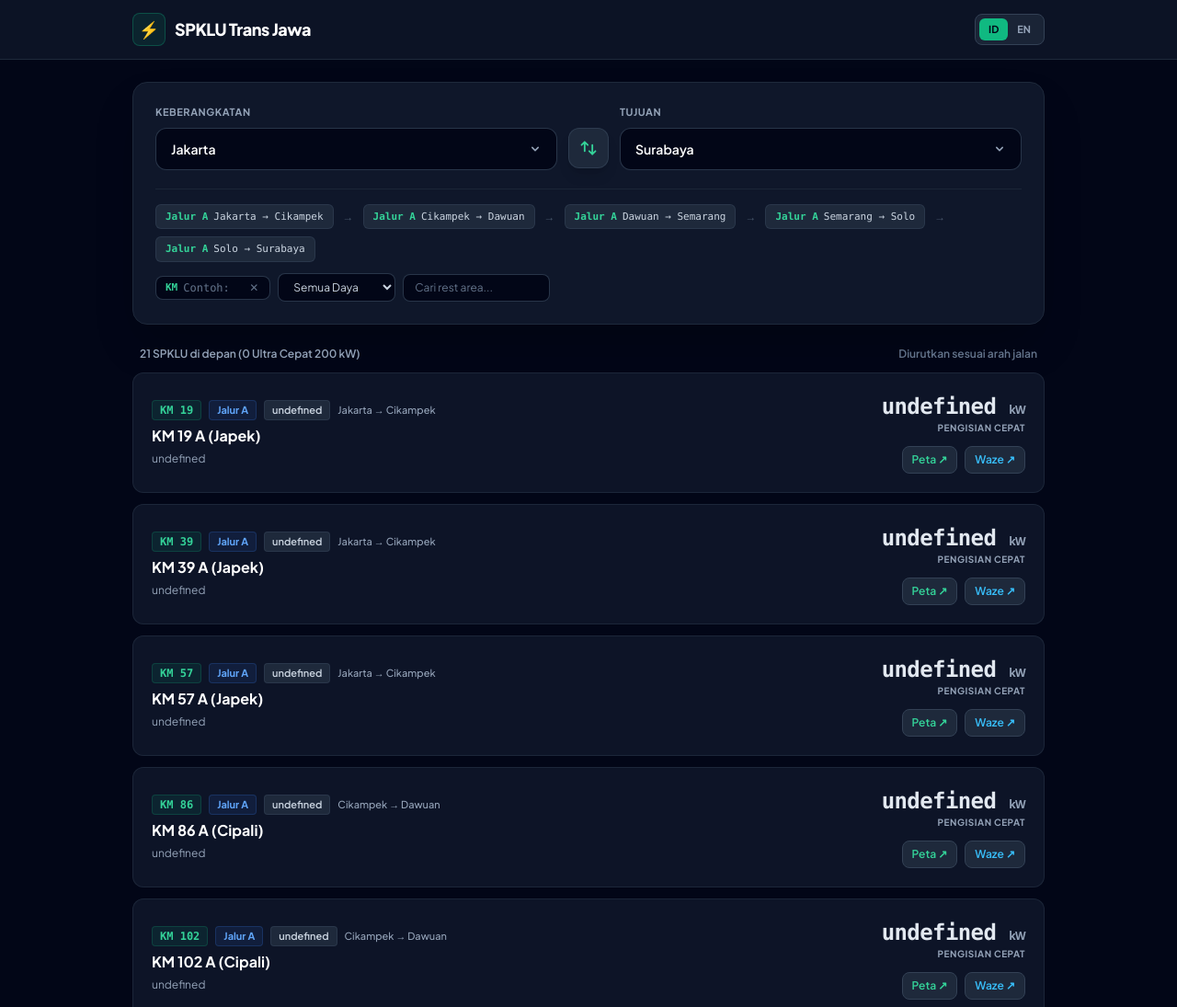
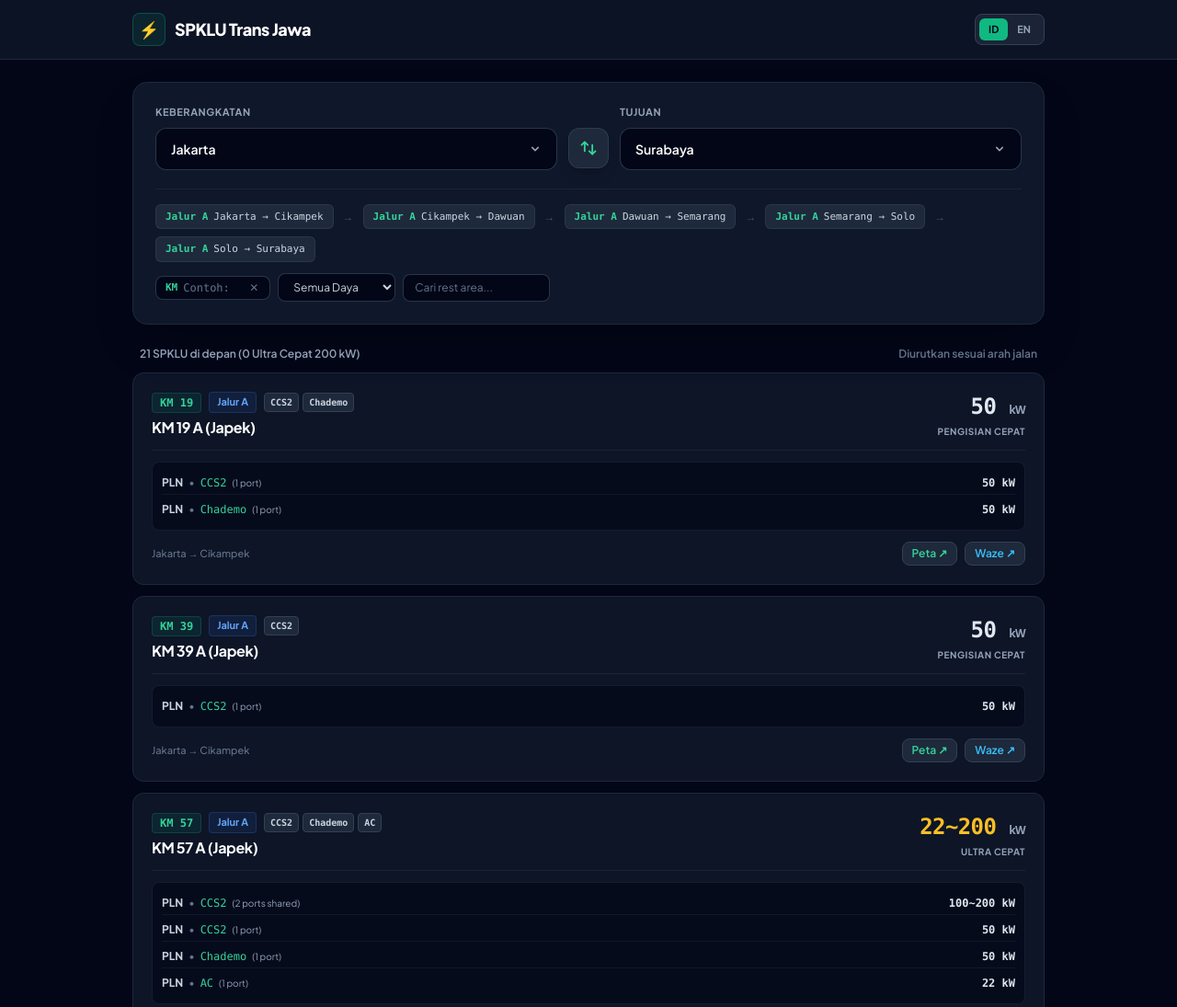
Before and after one commit to baratimur/transjava-ev, a plain HTML site: page index.html in a window 1280 px wide. Shown: the top 1095 px of the page at 92% size. Drawn offline with nearby package versions, Linux system fonts and the light colour scheme.

Commit message:
Update index.html

```diff
--- a/index.html
+++ b/index.html
@@ -309,14 +309,44 @@
         return;
       }
 
+      // Filter logic updated to check highest_power
+if (powerLimit !== "all") {
+  const minKW = parseInt(powerLimit, 10);
+  matchedStations = matchedStations.filter(s => s.highest_power >= minKW);
+}
+
+// Card Renderer
 resultsContainer.innerHTML = matchedStations.map(s => {
   let powerLabel = t('fast_charger');
-        if (s.power >= 200) powerLabel = t('ultra_fast');
-        else if (s.power >= 100) powerLabel = t('rapid');
+  if (s.highest_power >= 200) powerLabel = t('ultra_fast');
+  else if (s.highest_power >= 100) powerLabel = t('rapid');
+
+  // Generate connector type tags
+  const typePills = (s.types || []).map(tp => `
+    <span class="text-[10px] font-bold font-mono px-1.5 py-0.5 rounded bg-slate-800 text-slate-300 border border-slate-700">
+      ${tp}
+    </span>
+  `).join("");
+
+  // Generate detailed list of chargers & ports
+  const chargerRows = (s.chargers || []).map(c => `
+    <div class="flex items-center justify-between text-xs py-1 border-b border-slate-800/40 last:border-0">
+      <div class="flex items-center gap-1.5">
+        <span class="font-bold text-slate-300">${c.brand}</span>
+        <span class="text-slate-500">•</span>
+        <span class="text-emerald-400 font-mono font-medium">${c.type}</span>
+        <span class="text-[10px] text-slate-400">(${c.ports} ${c.ports > 1 ? 'ports' : 'port'}${c.shared ? ' shared' : ''})</span>
+      </div>
+      <div class="font-mono font-bold text-slate-200">
+        ${c.power}
+      </div>
+    </div>
+  `).join("");
 
   return `
-        <div class="bg-slate-900/90 border border-slate-800/90 hover:border-slate-700 rounded-xl p-4 sm:p-5 transition flex flex-col sm:flex-row sm:items-center justify-between gap-4">
-          <div class="space-y-1.5 flex-grow">
+    <div class="bg-slate-900/90 border border-slate-800 hover:border-slate-700 rounded-xl p-4 sm:p-5 transition">
+      <div class="flex flex-col sm:flex-row sm:items-start justify-between gap-3 pb-3 border-b border-slate-800/80">
+        <div class="space-y-1">
           <div class="flex flex-wrap items-center gap-2">
             <span class="font-mono text-xs font-bold px-2 py-0.5 rounded bg-emerald-500/10 text-emerald-400 border border-emerald-500/20">
               KM ${s.km}
@@ -324,35 +354,39 @@
             <span class="text-[11px] font-bold px-2 py-0.5 rounded ${s.side === 'A' ? 'bg-blue-500/10 text-blue-400 border border-blue-500/20' : 'bg-purple-500/10 text-purple-400 border border-purple-500/20'}">
               Jalur ${s.side}
             </span>
-              <span class="text-[11px] font-semibold px-2 py-0.5 rounded bg-slate-800 text-slate-300 border border-slate-700/60">
-                ${s.brand}
-              </span>
-              <span class="text-[11px] font-medium text-slate-400">
-                ${formatSegment(s.segment, s.side)}
-              </span>
+            <div class="flex items-center gap-1">
+              ${typePills}
+            </div>
+          </div>
+          <h3 class="font-bold text-white text-base tracking-tight">${s.name}</h3>
         </div>
 
-            <h3 class="font-bold text-white text-base leading-snug">${s.name}</h3>
-            <p class="text-xs text-slate-400">${s.type}</p>
+        <div class="flex items-center justify-between sm:flex-col sm:items-end gap-1">
+          <div class="text-xl sm:text-2xl font-black font-mono tracking-tight ${s.highest_power >= 200 ? 'text-amber-400' : s.highest_power >= 100 ? 'text-emerald-400' : 'text-slate-200'}">
+            ${s.lowest_power !== s.highest_power ? `${s.lowest_power}~${s.highest_power}` : s.highest_power} <span class="text-xs font-sans font-bold text-slate-400">kW</span>
           </div>
-
-          <div class="flex items-center justify-between sm:flex-col sm:items-end gap-3 pt-3 sm:pt-0 border-t border-slate-800/60 sm:border-t-0">
-            <div class="text-left sm:text-right">
-              <span class="text-xl sm:text-2xl font-black font-mono tracking-tight ${s.power >= 200 ? 'text-amber-400' : s.power >= 100 ? 'text-emerald-400' : 'text-slate-200'}">
-                ${s.power} <span class="text-xs font-sans font-bold text-slate-400">kW</span>
-              </span>
           <div class="text-[10px] uppercase font-bold tracking-wider text-slate-400">
             ${powerLabel}
           </div>
         </div>
+      </div>
 
+      <!-- Charger Units Detail Box -->
+      <div class="mt-3 bg-slate-950/60 rounded-lg p-2.5 border border-slate-800/60 space-y-1">
+        ${chargerRows}
+      </div>
+
+      <div class="mt-3 flex items-center justify-between">
+        <span class="text-[11px] font-medium text-slate-500">
+          ${formatSegment(s.segment, s.side)}
+        </span>
         <div class="flex items-center gap-2">
           <a href="https://www.google.com/maps/search/?api=1&query=${s.lat},${s.lng}" target="_blank" rel="noopener"
-                 class="px-2.5 py-1.5 bg-slate-800 hover:bg-slate-700 text-emerald-400 hover:text-emerald-300 font-semibold text-xs rounded-lg border border-slate-700 transition flex items-center gap-1">
+             class="px-2.5 py-1 bg-slate-800 hover:bg-slate-700 text-emerald-400 hover:text-emerald-300 font-semibold text-xs rounded-lg border border-slate-700 transition">
             ${t('btn_maps')}
           </a>
           <a href="https://waze.com/ul?ll=${s.lat},${s.lng}&navigate=yes" target="_blank" rel="noopener"
-                 class="px-2.5 py-1.5 bg-slate-800 hover:bg-slate-700 text-sky-400 hover:text-sky-300 font-semibold text-xs rounded-lg border border-slate-700 transition flex items-center gap-1">
+             class="px-2.5 py-1 bg-slate-800 hover:bg-slate-700 text-sky-400 hover:text-sky-300 font-semibold text-xs rounded-lg border border-slate-700 transition">
             ${t('btn_waze')}
           </a>
         </div>
```
Lines whose indentation alone changed are shown as unchanged.
